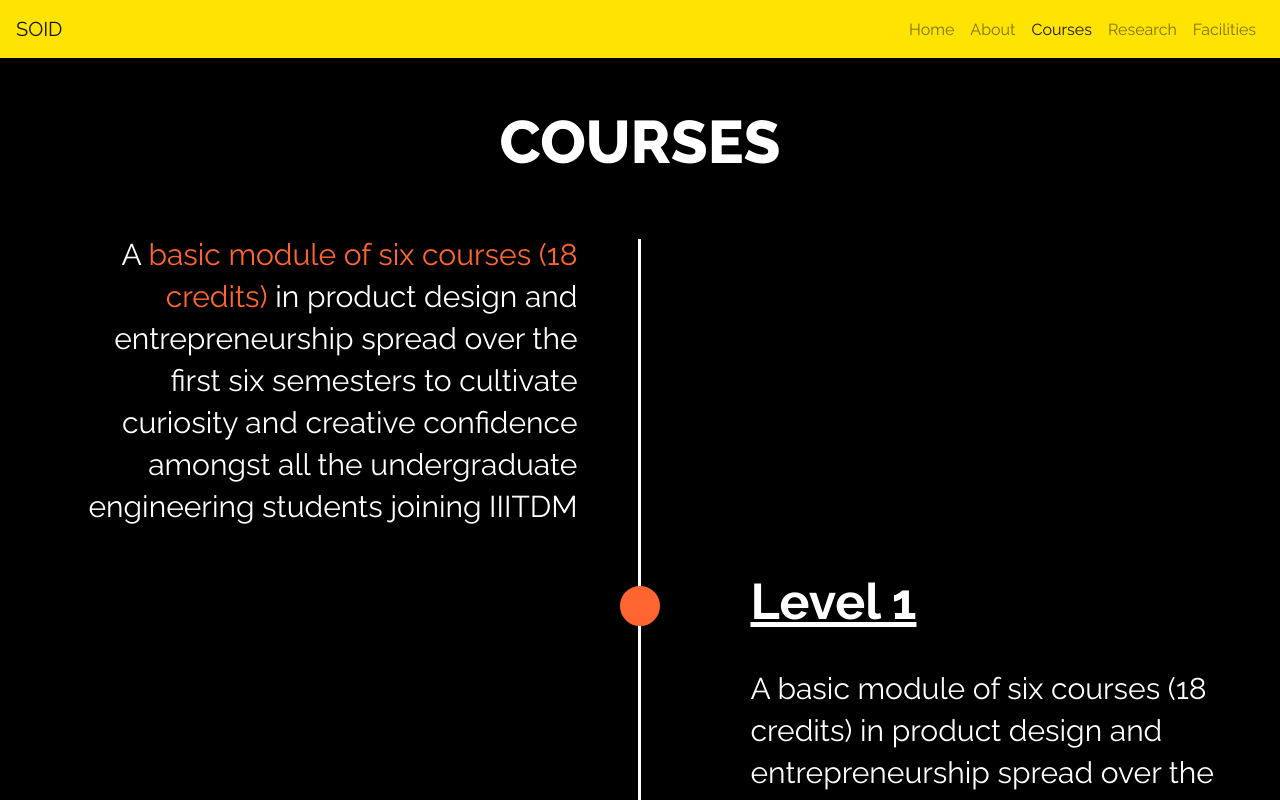
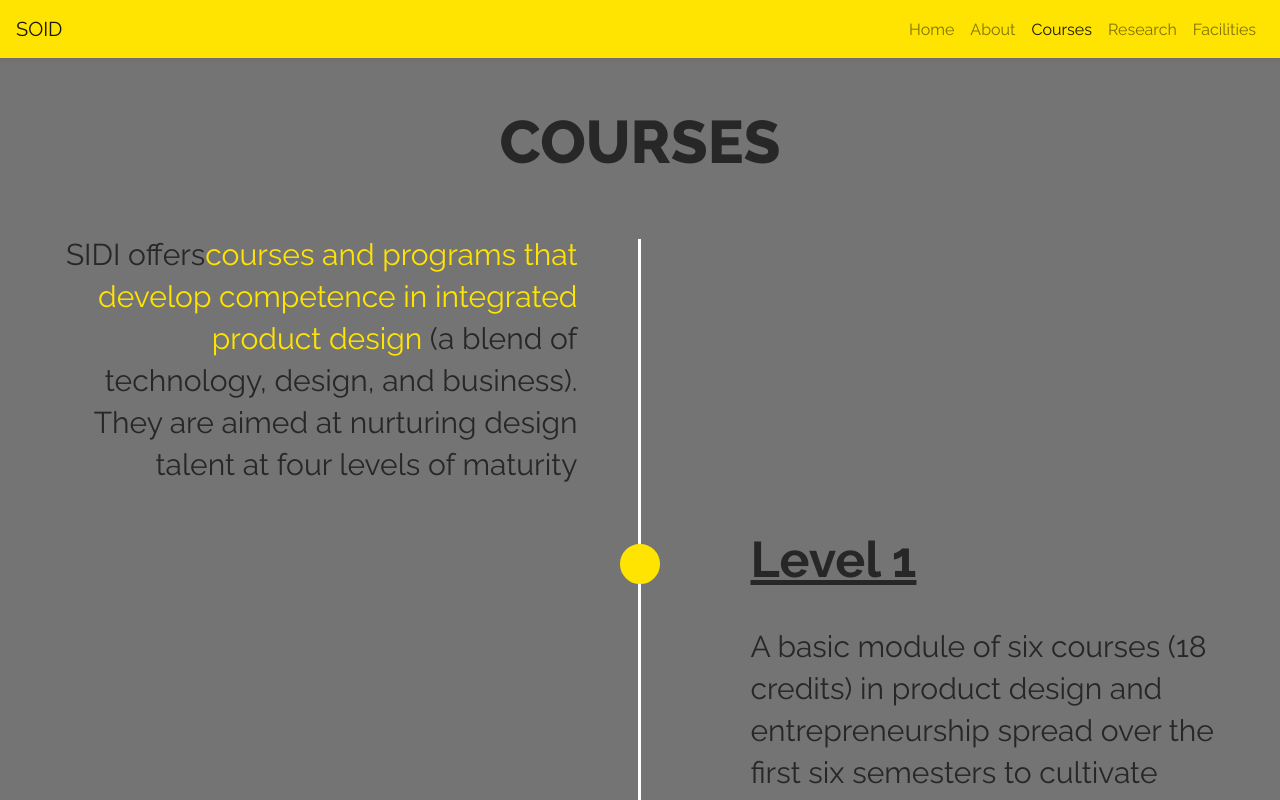
Before and after one commit to CSClubIIITDM-org/SOID, a React (Create React App) app: page /course in a window 1280 px wide. Shown: the top 800 px of the page. Built offline with nearby package versions, Linux system fonts and the light colour scheme.

Commit message:
new design changes

```diff
--- a/src/Pages/About.jsx
+++ b/src/Pages/About.jsx
@@ -3,14 +3,17 @@ import React from "react";
 const About = () => {
   return (
     <React.Fragment>
-      <div className="bg-dark about-section mb-0">
+      <div className="bg-grey about-section mb-0">
         <h1 className="about-heading">What is SIDI ?</h1>
         <p className="about-description mb-0">
           <span>
             The School of Interdisciplinary Design and Innovation (SIDI)
           </span>{" "}
-          has been created in November 2020 to give thrust to the design-centric
-          education mandate of IIITDM Kancheepuram.
+          has been created in November 2020 to give thrust to the design-centric education
+            mandate of IIITDM Kancheepuram.National Education Policy 2020 has created
+             possibilities for developing new learning/student-centric networks of education
+              and innovation. SIDI promotes the same spirit through cultivating learning by doing
+               and promoting student-led innovation.
         </p>
       </div>
     </React.Fragment>
--- a/src/Pages/Facilities.jsx
+++ b/src/Pages/Facilities.jsx
@@ -77,7 +77,7 @@ const ResContent = () => {
           </Media.Body>
         </Media>
 
-        <Media className="pt-5 pb-5 facility-content">
+        {/* <Media className="pt-5 pb-5 facility-content">
           <Media.Body>
             <p
               className="text-light text-right p-0"
@@ -98,7 +98,7 @@ const ResContent = () => {
               EHIPASSIKO
             </h1>
           </div>
-        </Media>
+        </Media> */}
       </Container>
     </div>
   );
--- a/src/components/Courses.jsx
+++ b/src/components/Courses.jsx
@@ -12,19 +12,19 @@ const Courses = () => {
     {
       level: "Level 2",
       info:
-        " A basic module of six courses (18 credits) in product design and entrepreneurship spread over the first six semesters to cultivate curiosity and creative confidence amongst all the undergraduate engineering students joining IIITDM",
+        "An additional set of six elective courses between 6-8 semesters, full-semester internship with industry partners in the 7th semester and an interdisciplinary project in the 8th semester (total 41 credits) to enhance the product design competence of select engineers who opt for minor / honors in product design",
       align: "content-left",
     },
     {
       level: "Level 3",
       info:
-        " A basic module of six courses (18 credits) in product design and entrepreneurship spread over the first six semesters to cultivate curiosity and creative confidence amongst all the undergraduate engineering students joining IIITDM",
+        " A dual-degree in M.Des (additional 36-41 credits) or a full-fledged 2 year M.Des program in integrated product design (92 credits) for external candidates",
       align: "content-right",
     },
     {
       level: "Level 4",
       info:
-        " A basic module of six courses (18 credits) in product design and entrepreneurship spread over the first six semesters to cultivate curiosity and creative confidence amongst all the undergraduate engineering students joining IIITDM",
+        " A PhD program in design and innovation for experienced professionals from industry or academia",
       align: "content-left",
     },
   ];
@@ -32,19 +32,20 @@ const Courses = () => {
   return (
     <div
       className="container-fluid text-white"
-      style={{ backgroundColor: "black" }}
+      style={{ backgroundColor: "#747474" }}
     >
       <div className="text-center">
-        <h1 className=" display-2 p-5 course-heading">COURSES</h1>
+        <h1 className=" display-2 p-5 course-heading "
+        style={{color:"#272727"}}>COURSES</h1>
       </div>
 
-      <ul className="timeline">
-        <div className="content-left ml-5">
-          <p>
-            A <span> basic module of six courses (18 credits)</span> in product
-            design and entrepreneurship spread over the first six semesters to
-            cultivate curiosity and creative confidence amongst all the
-            undergraduate engineering students joining IIITDM
+      <ul className="timeline timeline-head">
+        <div className="content-left ml-5 text-dark">
+          <p id="timeline-head">
+          SIDI offers<span>courses and programs that develop competence
+           in integrated product design</span> (a blend of technology,
+            design, and business). They are aimed at nurturing
+            design talent at four levels of maturity
           </p>
         </div>
         {courseInfo.map((course) => (
--- a/src/components/News.jsx
+++ b/src/components/News.jsx
@@ -56,11 +56,7 @@ function News() {
         <Carousel breakPoints={breakPoints} itemPadding={[10, 10]}>
           <Card className="bg-orange text-light text-center p-3">
             <p className="mt-2 ml-2 mb-2" onClick={() => setModalShow(true)}>
-              Lorem ipsum dolor sit amet, consectetur adipiscing elit. Integer
-              posuere erat a ante. Lorem ipsum dolor sit amet, consectetur
-              adipiscing elit. Integer posuere erat a ante. Lorem ipsum dolor
-              sit amet, consectetur adipiscing elit. Integer posuere erat a
-              ante.
+            13 Mar 2021 - 10 am-3 pm 2nd Hackathon for 3rd years (PDP)
             </p>
             <div className="modal" tabIndex="-1">
               <div className="modal-dialog">
@@ -83,20 +79,13 @@ function News() {
           </Card>
           <Card className="bg-orange text-light text-center p-3">
             <p className="mt-2 ml-2 mb-2" onClick={() => setModalShow(true)}>
-              Lorem ipsum dolor sit amet, consectetur adipiscing elit. Integer
-              posuere erat a ante. Lorem ipsum dolor sit amet, consectetur
-              adipiscing elit. Integer posuere erat a ante. Lorem ipsum dolor
-              sit amet, consectetur adipiscing elit. Integer posuere erat a
-              ante.
+            13 Mar 2021 - 10 am-1 pm
+smart product concept/finding unstated needs thru ethnography for 2nd years
             </p>
           </Card>
           <Card className="bg-orange text-light text-center p-3">
             <p className="mt-2 ml-2 mb-2 " onClick={() => setModalShow(true)}>
-              Lorem ipsum dolor sit amet, consectetur adipiscing elit. Integer
-              posuere erat a ante. Lorem ipsum dolor sit amet, consectetur
-              adipiscing elit. Integer posuere erat a ante. Lorem ipsum dolor
-              sit amet, consectetur adipiscing elit. Integer posuere erat a
-              ante.
+            10 Apr 2021: EHIPASSIKO Summer
             </p>
           </Card>
           <Card className="bg-orange text-light text-center p-3">
--- a/src/styles/style.css
+++ b/src/styles/style.css
@@ -136,7 +136,7 @@
   padding-left: 134px;
   padding-top: 160px;
   padding-bottom: 140px;
-  color: white;
+  color:#ffe401;
 }
 
 .about-description {
@@ -247,10 +247,10 @@
   height: 40px;
   display: inline-block;
   border-radius: 40px;
-  background: #ff652f;
+  background: #ffe401;
   line-height: 10px;
   font-size: 14px;
-  border: 5px solid #ff652f;
+  border: 5px solid #ffe401;
   -webkit-transition: border-color 0.2s linear;
   transition: border-color 0.2s linear;
 }
@@ -259,10 +259,11 @@
   font-weight: normal;
   font-size: 30px;
   line-height: 42px;
+  color: #272727;
 }
 
 .timeline p span {
-  color: #ff652f;
+  color: #ffe401;
 }
 
 .timeline h1 {
@@ -271,6 +272,7 @@
   line-height: 85px;
   -webkit-text-decoration-line: underline;
   text-decoration-line: underline;
+  color: #272727;
 }
 
 .content-left {
@@ -286,6 +288,10 @@
 
 
 @media screen  and (max-width:550px){
+
+  #timeline-head {
+    text-align: left !important;
+  }
 
   .timeline p{
     text-align: right !important;
```
Also changed, not shown: 1 other file (tests, documents, lock files or other folders).
